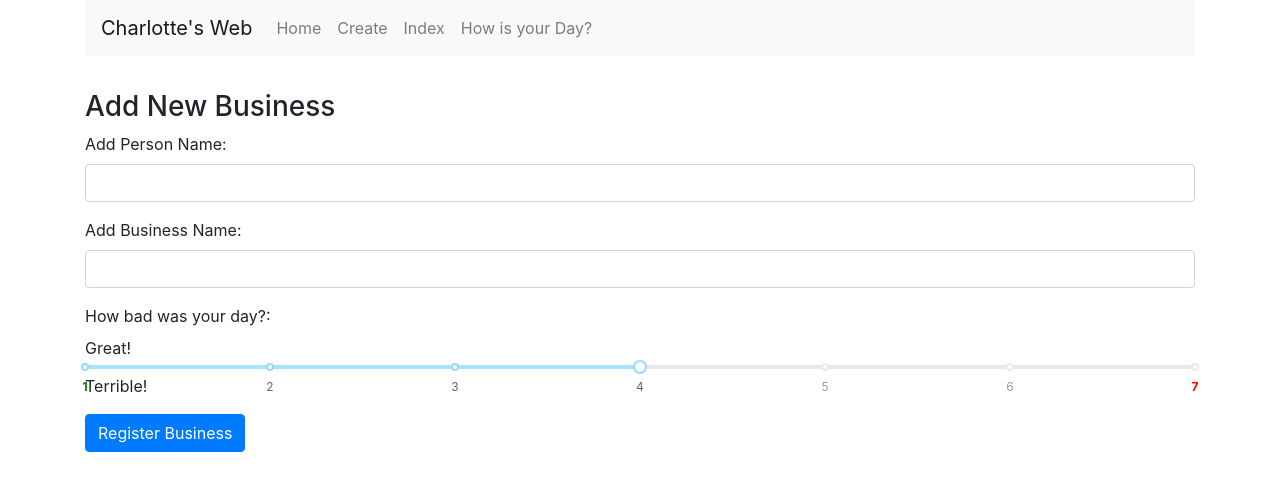
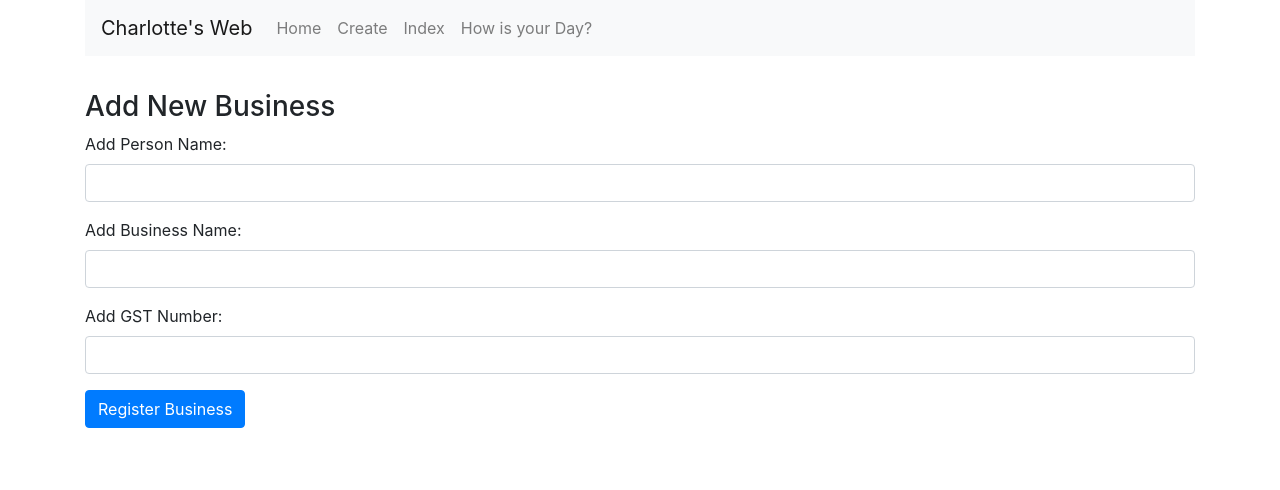
Before and after one commit to hollowmatt/npm-app, a React (Create React App) app: page /create in a window 1280 px wide. Shown: the top 490 px of the page. Built offline with nearby package versions, Linux system fonts and the light colour scheme.

Commit message:
work in create form submit

```diff
--- a/src/components/create.component.js
+++ b/src/components/create.component.js
@@ -1,27 +1,43 @@
 import React, { Component } from 'react';
-import Slider from 'rc-slider';
-import 'rc-slider/assets/index.css';
 
-const marks = {
-	1: {
-		style: {
-			color: 'green'
-		},
-		label: <strong>1</strong>
-	},
-	2: '2',
-	3: '3',
-	4: '4',
-	5: '5',
-	6: '6',
-	7: {
-		style: {
-			color: 'red'
-		},
-		label: <strong>7</strong>
-	}
-};
 export default class Create extends Component {
+  constructor(props) {
+  	super(props);
+  	this.onChangePersonName = this.onChangePersonName.bind(this);
+  	this.onChangeBusinessName = this.onChangeBusinessName.bind(this);
+  	this.onChangeGstNumber = this.onChangeGstNumber.bind(this);
+  	this.onSubmit = this.onSubmit.bind(this);
+
+
+  	this.state = {
+  		person_name: '',
+  		business_name: '',
+  		business_gst_number: ''
+  	}
+  }
+
+  onChangePersonName(e) {
+  	this.setState({ person_name: e.target.value });
+  }
+
+  onChangeBusinessName(e) {
+  	this.setState({ business_name: e.target.value });
+  }
+
+  onChangeGstNumber(e) {
+  	this.setState({ business_gst_number: e.target.value });
+  }
+
+  onSubmit(e) {
+    e.preventDefault();
+    console.log(`The values are ${this.state.person_name}, ${this.state.business_name}, and ${this.state.business_gst_number}`)
+    this.setState({
+      person_name: '',
+      business_name: '',
+      business_gst_number: ''
+    })
+  }
+
   render() {
     return (
       <div style={{marginTop: 10}}>
@@ -29,17 +45,27 @@ export default class Create extends Component {
         <form>
           <div className="form-group">
             <label>Add Person Name:  </label>
-            <input type="text" className="form-control"/>
+            <input
+            		type="text"
+            		className="form-control"
+            		value={this.state.person_name}
+            		onChange={this.onChangePersonName}/>
           </div>
           <div className="form-group">
             <label>Add Business Name: </label>
-            <input type="text" className="form-control"/>
+            <input
+            		type="text"
+            		className="form-control"
+            		value={this.state.business_name}
+            		onChange={this.onChangeBusinessName}/>
           </div>
           <div className="form-group">
-            <label>How bad was your day?: </label>
-            <div>
-      				Great! <Slider dots min={1} max={7} marks={marks} step={1} defaultValue={4} /> Terrible! <br/>
-    				</div>
+              <label>Add GST Number: </label>
+              <input
+            		type="text"
+            		className="form-control"
+            		value={this.state.business_gst_number}
+            		onChange={this.onChangeGstNumber}/>
           </div>
           <div className="form-group">
             <input type="submit" value="Register Business" className="btn btn-primary"/>
```
